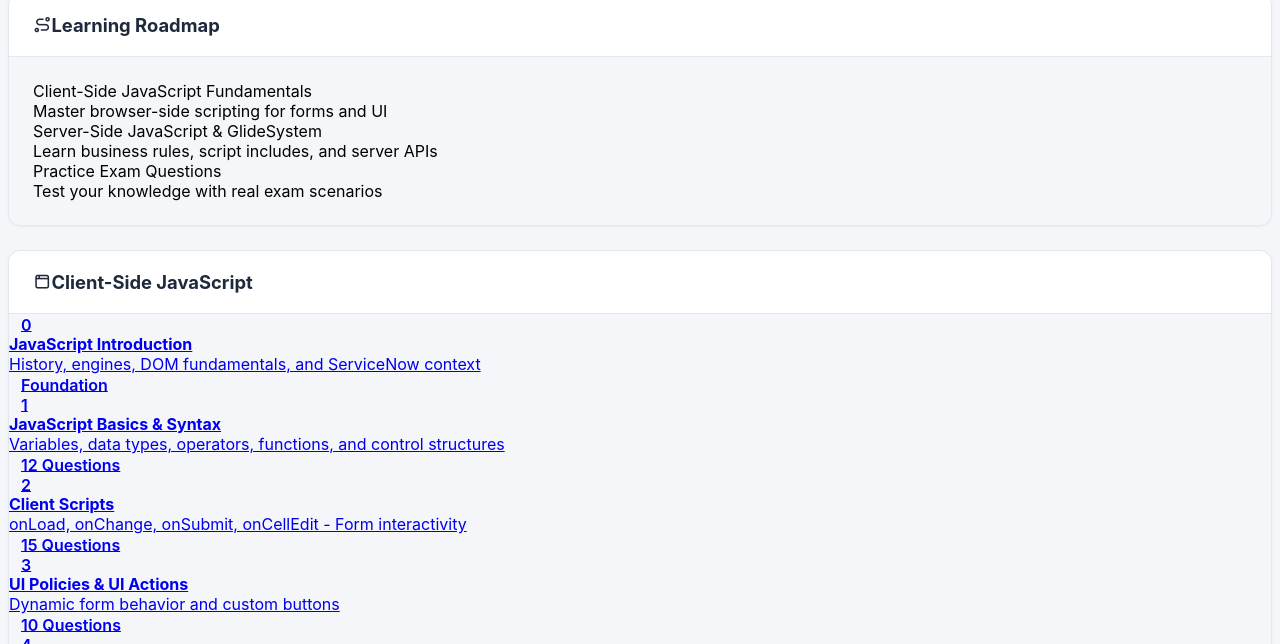
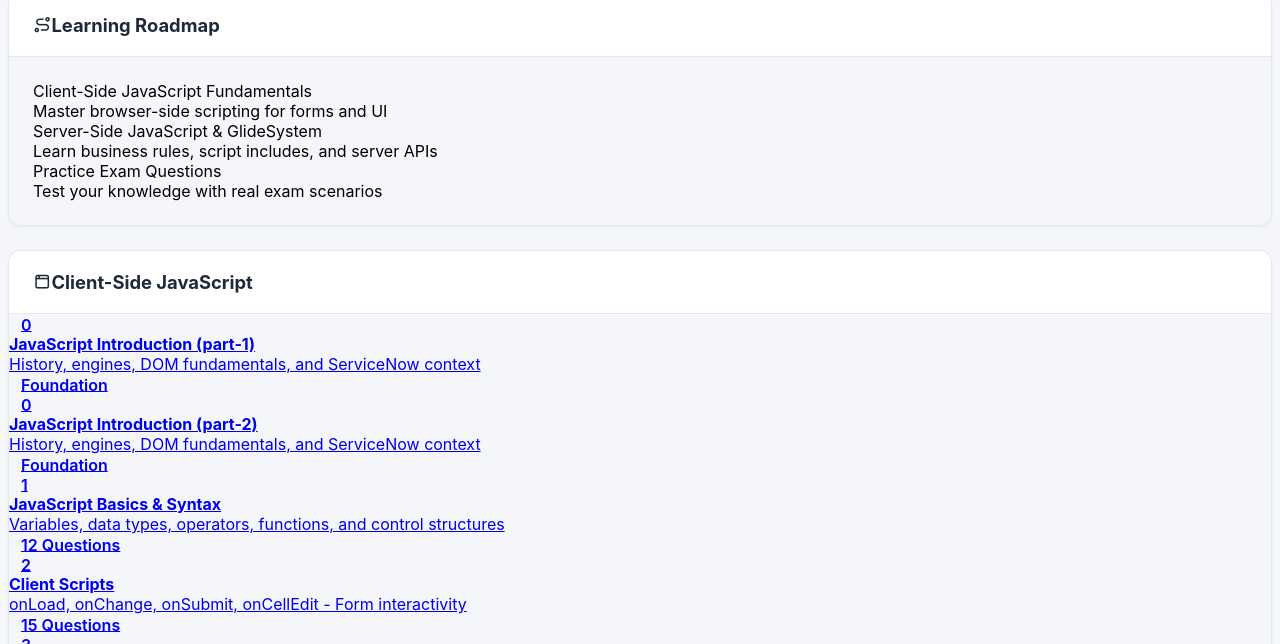
Before and after one commit to ramabhadrarao/servicenow, a plain HTML site: page index.html in a window 1280 px wide. Shown: the part 156-800 px from the top of the page. Drawn offline with Linux system fonts and the light colour scheme.

Commit message:
committed

```diff
--- a/index.html
+++ b/index.html
@@ -80,14 +80,30 @@
                                     </h3>
                                 </div>
                                 <div class="list-group list-group-flush">
-                                    <a href="introduction.html" class="list-group-item list-group-item-action">
+                                    <a href="unit1.html" class="list-group-item list-group-item-action">
                                         <div class="row align-items-center">
                                             <div class="col-auto">
                                                 <span class="badge bg-success">0</span>
                                             </div>
                                             <div class="col">
                                                 <div class="text-truncate">
-                                                    <strong>JavaScript Introduction</strong>
+                                                    <strong>JavaScript Introduction (part-1)</strong>
+                                                </div>
+                                                <div class="text-muted">History, engines, DOM fundamentals, and ServiceNow context</div>
+                                            </div>
+                                            <div class="col-auto">
+                                                <span class="badge bg-green">Foundation</span>
+                                            </div>
+                                        </div>
+                                    </a>
+                                     <a href="unit2.html" class="list-group-item list-group-item-action">
+                                        <div class="row align-items-center">
+                                            <div class="col-auto">
+                                                <span class="badge bg-success">0</span>
+                                            </div>
+                                            <div class="col">
+                                                <div class="text-truncate">
+                                                    <strong>JavaScript Introduction (part-2)</strong>
                                                 </div>
                                                 <div class="text-muted">History, engines, DOM fundamentals, and ServiceNow context</div>
                                             </div>
```
Also changed, not shown: unit2.html (+2 -2 lines).
